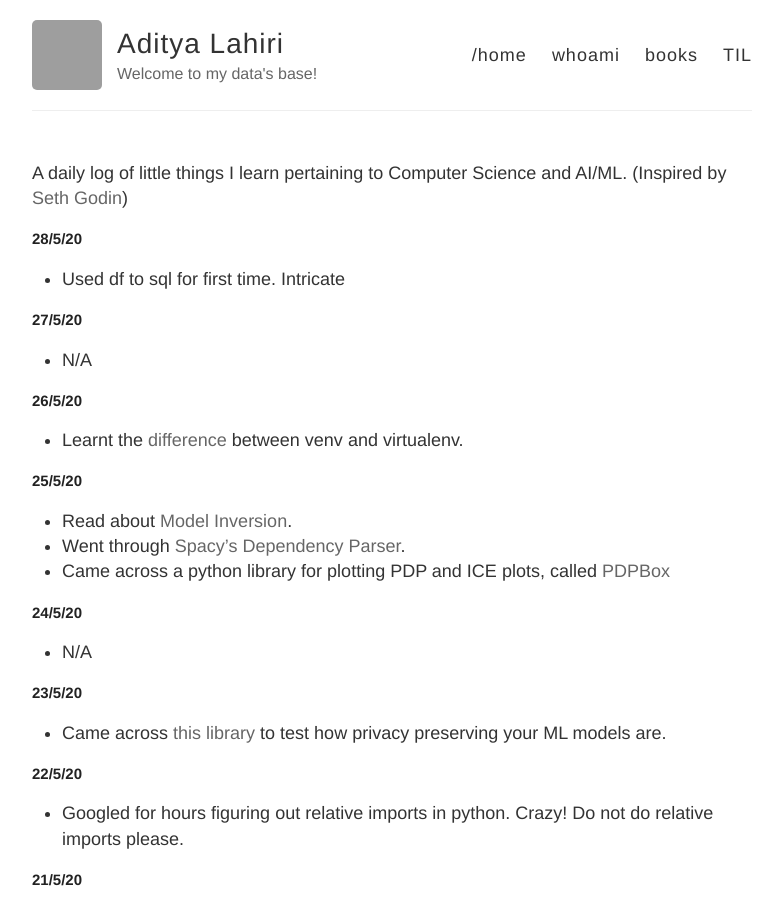
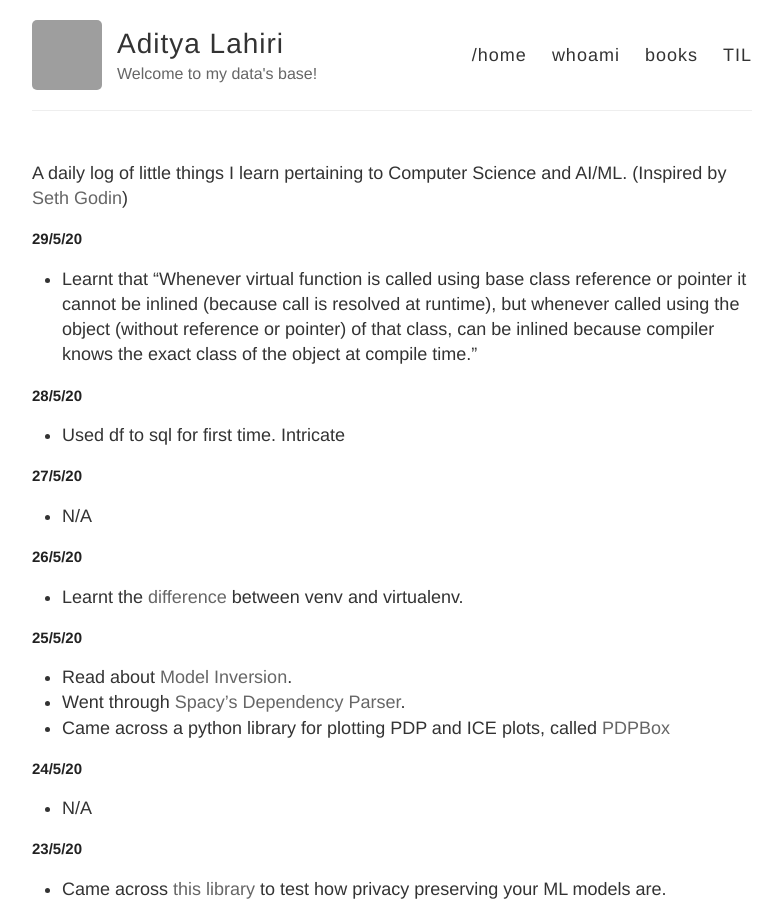
Before and after one commit to adityalahiri/adityalahiri.github.io, a Jekyll site: the page built from TIL.md, in a window 1280 px wide and 900 px high. Shown: the whole window, without its empty margins (248-1030 px from the left). Built offline with Jekyll 4.4.1, drawn with Linux system fonts in a browser that asks for light colours; our own code applies the rules of GitHub Pages for plain Markdown files; grey boxes are pictures that could not be loaded.

Commit message:
Update for 29/5

```diff
--- a/TIL.md
+++ b/TIL.md
@@ -1,5 +1,9 @@
 A daily log of little things I learn pertaining to Computer Science and AI/ML.
 (Inspired by [Seth Godin](https://seths.blog/))
+
+## 29/5/20
+
+* Learnt that "Whenever virtual function is called using base class reference or pointer it cannot be inlined (because call is resolved at runtime), but whenever called using the object (without reference or pointer) of that class, can be inlined because compiler knows the exact class of the object at compile time."
 
 ## 28/5/20
 
```
